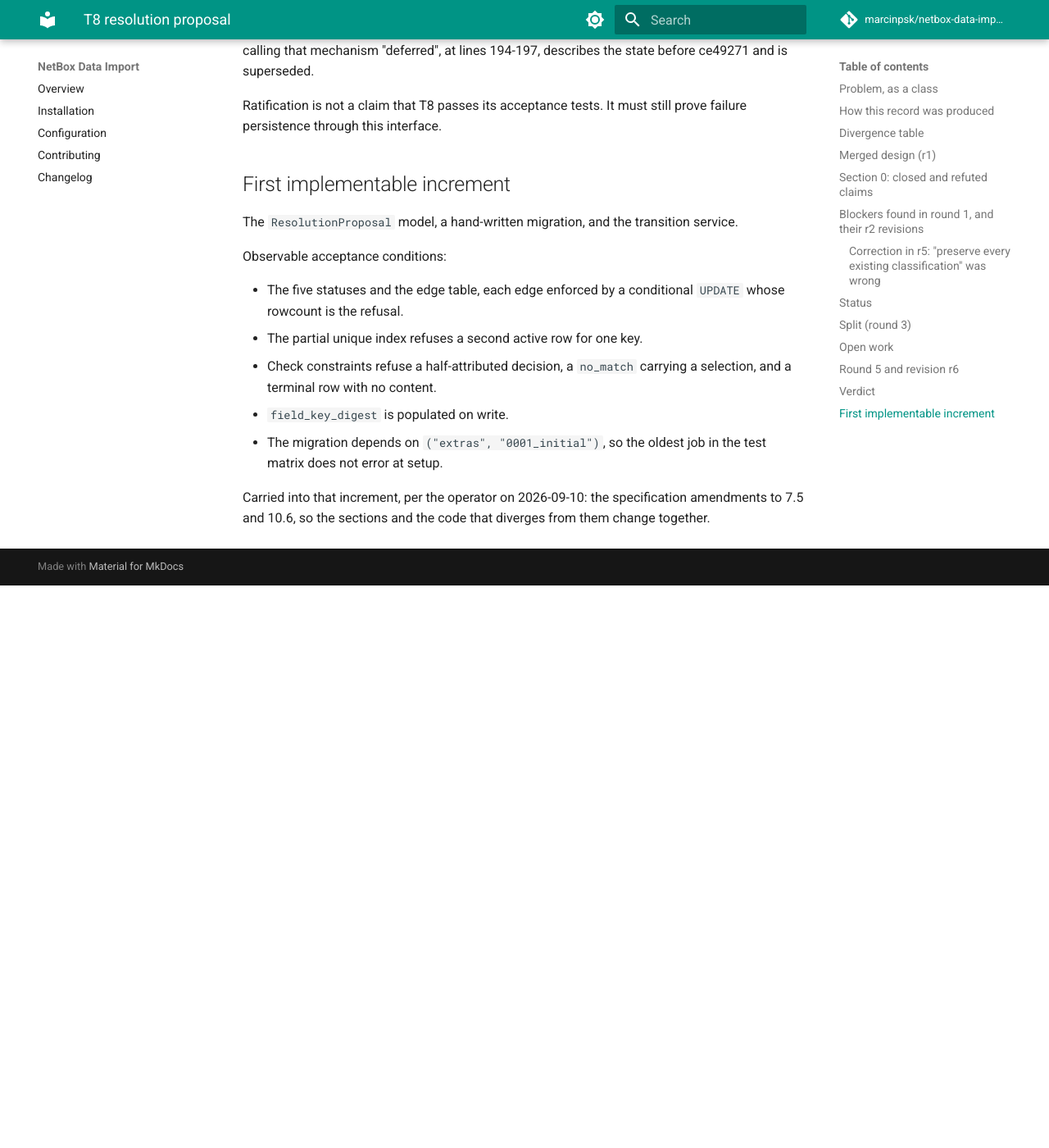
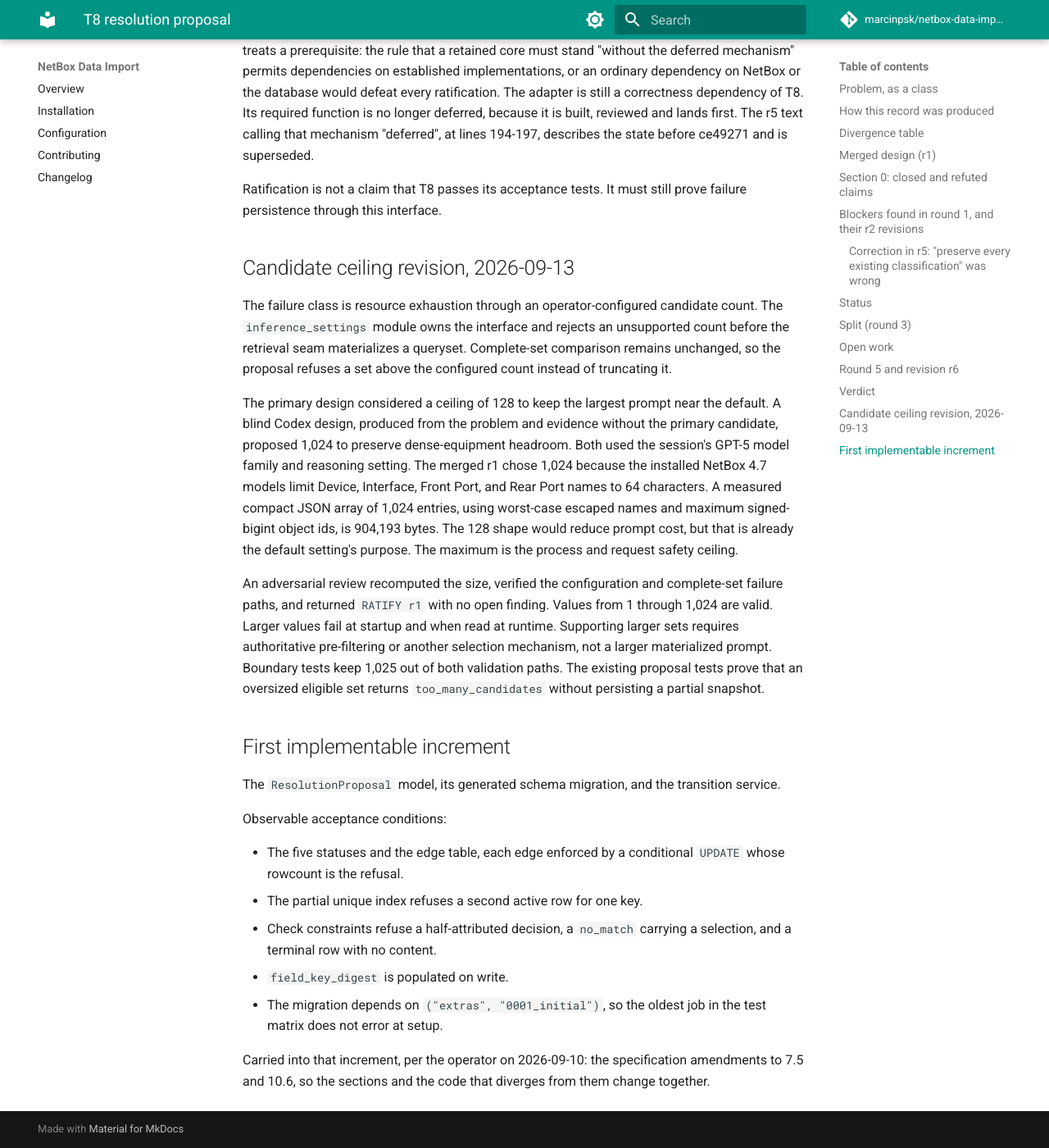
Before and after one commit to marcinpsk/netbox-data-import-plugin, an MkDocs documentation site: the page built from docs/design/t8-resolution-proposal.md, in a window 1280 px wide and 1400 px high, scrolled down 9490 px. Shown: the whole window at 82% size. Built offline with MkDocs 1.6.1 and Material for MkDocs 9.7.7, drawn with Linux system fonts in a browser that asks for light colours; comment, search, counter and statistics services are not loaded; before the commit the page ends 10204 px from its top, so only the background shows below that; some of the changed text lies outside the part shown.

Commit message:
fix(proposals): bound candidate requests

```diff
--- a/docs/design/t8-resolution-proposal.md
+++ b/docs/design/t8-resolution-proposal.md
@@ -104,13 +104,16 @@
 
 - accept a positive integer; reject `bool`, `float`, `str` and an explicit `None`
 - apply the default of 64 only when the key is **omitted**
-- reject a value beyond the retrieval implementation's supported numeric range
+- reject a value above 1,024 before retrieval materializes or serializes candidates
 
 `True` is the trap worth naming: it is numerically 1 and would silently admit a one-candidate set.
 The repository already excludes booleans this way in its integer timeout validation
 (`inference_settings.py:205`), and this setting follows it. Zero and negatives admit no set at all;
 `10**100` must never reach a database slice, because `eligible_terminations` materializes the slice
-before computing `total`.
+before computing `total`. The hard ceiling is 1,024. The four supported NetBox termination models
+limit names to 64 characters. A compact candidate array at the ceiling stays below 1 MiB even when
+every name needs worst-case JSON escaping. The default remains 64 because a hard process and request
+size ceiling does not promise that every configured backend accepts the largest prompt.
 
 **Blocker 2 — T7's adapter cannot supply the raw response T8 must retain.** Neither design saw this.
 Verified in source: `InferenceCompletion` carries `content_text`, `is_refusal`, `finish_reason` and
@@ -251,9 +254,32 @@
 Ratification is not a claim that T8 passes its acceptance tests. It must still prove failure
 persistence through this interface.
 
+## Candidate ceiling revision, 2026-09-13
+
+The failure class is resource exhaustion through an operator-configured candidate count. The
+`inference_settings` module owns the interface and rejects an unsupported count before the retrieval
+seam materializes a queryset. Complete-set comparison remains unchanged, so the proposal refuses a
+set above the configured count instead of truncating it.
+
+The primary design considered a ceiling of 128 to keep the largest prompt near the default. A blind
+Codex design, produced from the problem and evidence without the primary candidate, proposed 1,024
+to preserve dense-equipment headroom. Both used the session's GPT-5 model family and reasoning
+setting. The merged r1 chose 1,024 because the installed NetBox 4.7 models limit Device, Interface,
+Front Port, and Rear Port names to 64 characters. A measured compact JSON array of 1,024 entries,
+using worst-case escaped names and maximum signed-bigint object ids, is 904,193 bytes. The 128 shape
+would reduce prompt cost, but that is already the default setting's purpose. The maximum is the
+process and request safety ceiling.
+
+An adversarial review recomputed the size, verified the configuration and complete-set failure
+paths, and returned `RATIFY r1` with no open finding. Values from 1 through 1,024 are valid. Larger
+values fail at startup and when read at runtime. Supporting larger sets requires authoritative
+pre-filtering or another selection mechanism, not a larger materialized prompt. Boundary tests keep
+1,025 out of both validation paths. The existing proposal tests prove that an oversized eligible
+set returns `too_many_candidates` without persisting a partial snapshot.
+
 ## First implementable increment
 
-The `ResolutionProposal` model, a hand-written migration, and the transition service.
+The `ResolutionProposal` model, its generated schema migration, and the transition service.
 
 Observable acceptance conditions:
 
```
Also changed, not shown: 3 other files.
